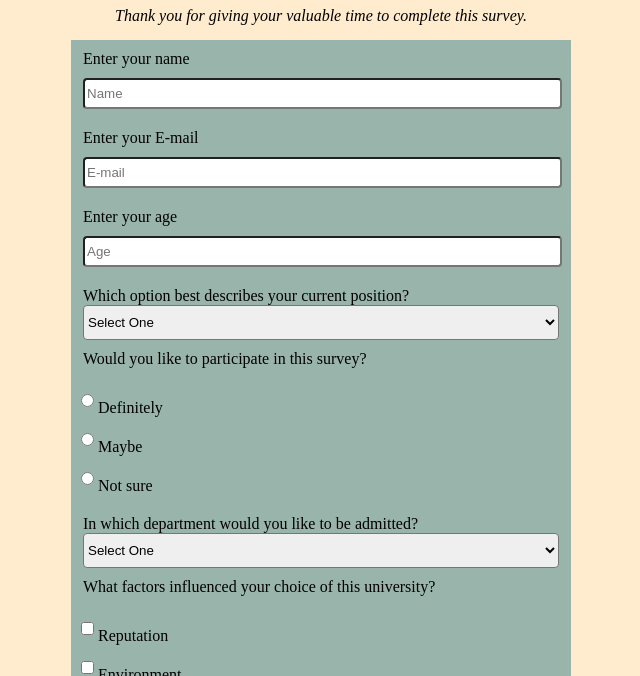
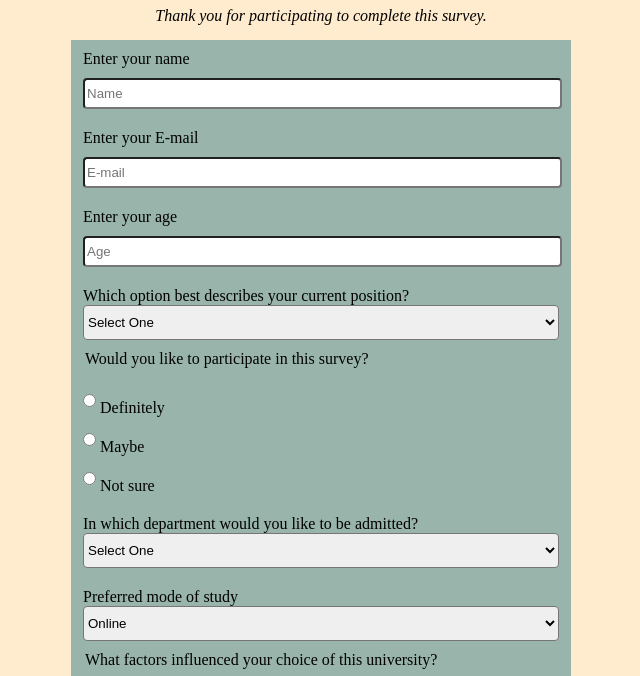
Before and after one commit to AbdullahRFA/Project, a plain HTML site: page Student_survey_form/index.html in a window 1280 px wide. Shown: the part 61-737 px from the top of the page, without its empty margins (319-959 px from the left). Drawn offline with Linux system fonts and the light colour scheme.

Commit message:
student survey form modified

```diff
--- a/Student_survey_form/index.html
+++ b/Student_survey_form/index.html
@@ -7,7 +7,7 @@
 </head>
 <body>
     <h1 id="title">Student Survey Form</h1>
-    <p id="description">Thank you for giving your valuable time to complete this survey.</p>
+    <p id="description">Thank you for participating to complete this survey.</p>
     <form id="survey-form">
 
         <fieldset class="f1">
@@ -37,7 +37,7 @@
 
         <fieldset class="inline">
             <legend>Would you like to participate in this survey?</legend>
-            <label for="definitely">
+            <label for="definitely" >
                 <input type="radio" id="definitely" value="definitely" name="participation"> Definitely
             </label>
             <label for="maybe">
@@ -61,6 +61,16 @@
                 <option value="botany">BOTANY</option>
                 <option value="bmb">BMB</option>
                 <option value="genetics">GENETICS</option>
+            </select>
+        </fieldset>
+
+        <!-- Added dropdown fieldset -->
+        <fieldset>
+            <label for="dropdown">Preferred mode of study</label>
+            <select id="dropdown" name="studyMode">
+                <option value="online">Online</option>
+                <option value="offline">Offline</option>
+                <option value="hybrid">Hybrid</option>
             </select>
         </fieldset>
 
--- a/Student_survey_form/styles.css
+++ b/Student_survey_form/styles.css
@@ -40,11 +40,7 @@ select{
     height: 35px;
     border-radius: 4px;
 }
-.inline {
-    width: unset;
-    margin: 0 0.5em 0 0;
-    vertical-align: middle;
-  }
+
 label{
     display: block;
 }
```
